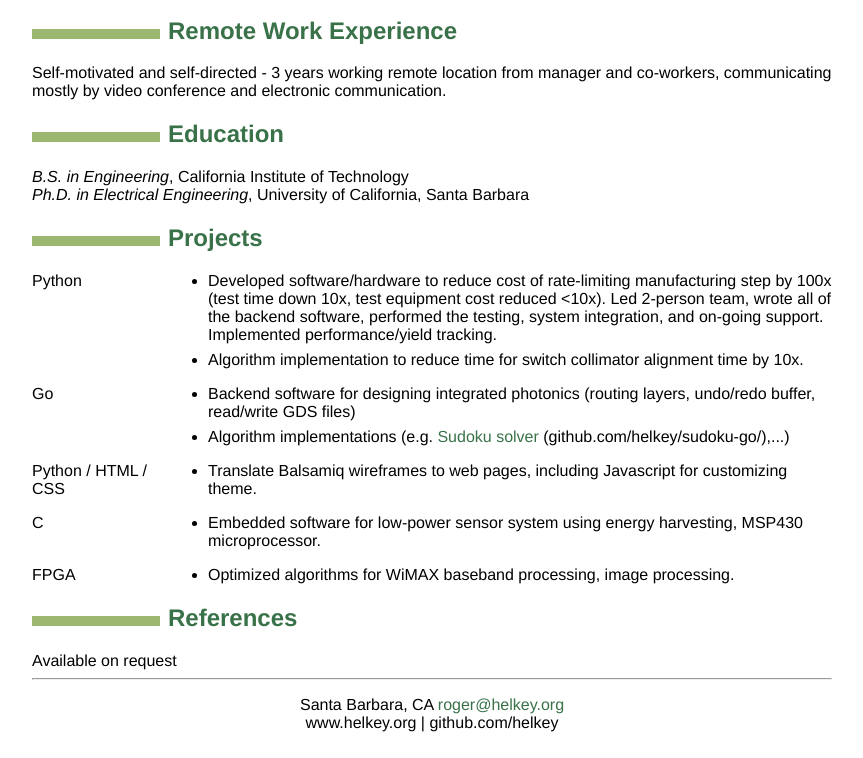
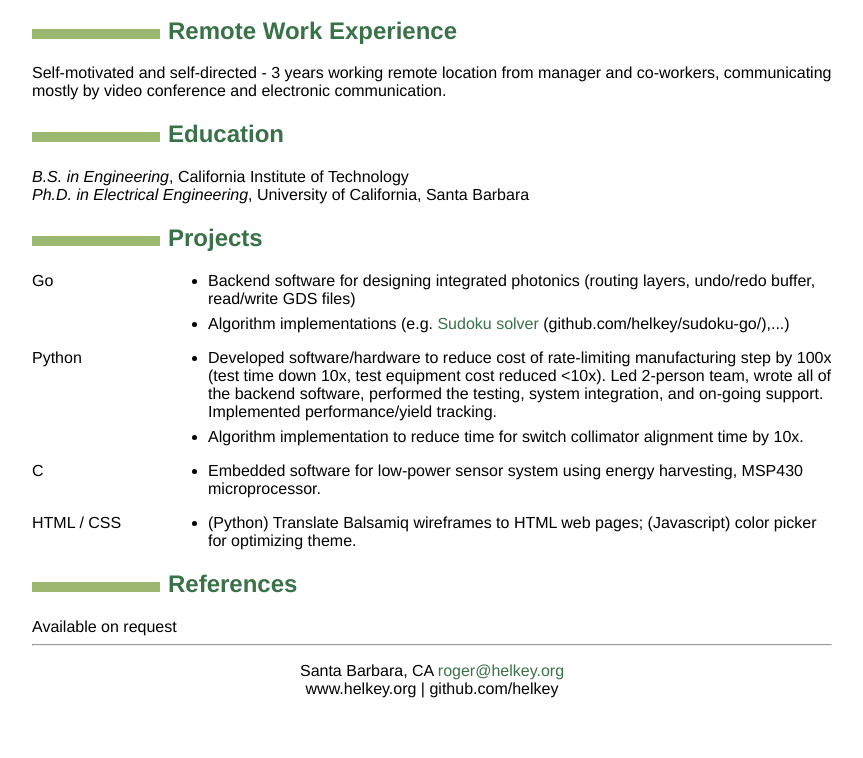
Before and after one commit to helkey/helkey, a plain HTML site: page index.html in a window 1280 px wide. Shown: the part 474-1232 px from the top of the page, without its empty margins (208-1071 px from the left). After the commit the page ends 1198 px from the top, so only its background shows below. Drawn offline with Linux system fonts and the light colour scheme.

Commit message:
update bio

```diff
--- a/index.html
+++ b/index.html
@@ -41,6 +41,13 @@ Interests include Go, distributed systems.</p>
 <i>Ph.D. in Electrical Engineering</i>, University of California, Santa Barbara</p>
 <h2 id="projects">Projects</h2>
 <dl>
+<dt>Go</dt>
+<dd><ul>
+<li><p>Backend software for designing integrated photonics (routing layers, undo/redo buffer, read/write GDS files)<br />
+</p></li>
+<li><p>Algorithm implementations (e.g. <a href="https://github.com/helkey/sudoku-go/">Sudoku solver</a> (github.com/helkey/sudoku-go/),...)</p></li>
+</ul>
+</dd>
 <dt>Python</dt>
 <dd><ul>
 <li><p>Developed software/hardware to reduce cost of rate-limiting manufacturing step by 100x (test time down 10x, test equipment cost reduced &lt;10x). Led 2-person team, wrote all of the backend software, performed the testing, system integration, and on-going support. Implemented performance/yield tracking.<br />
@@ -48,26 +55,14 @@ Interests include Go, distributed systems.</p>
 <li><p>Algorithm implementation to reduce time for switch collimator alignment time by 10x.</p></li>
 </ul>
 </dd>
-<dt>Go</dt>
-<dd><ul>
-<li><p>Backend software for designing integrated photonics (routing layers, undo/redo buffer, read/write GDS files)<br />
-</p></li>
-<li><p>Algorithm implementations (e.g. <a href="https://github.com/helkey/sudoku-go/">Sudoku solver</a> (github.com/helkey/sudoku-go/),...)</p></li>
-</ul>
-</dd>
-<dt>Python / HTML / CSS</dt>
-<dd><ul>
-<li>Translate Balsamiq wireframes to web pages, including Javascript for customizing theme.</li>
-</ul>
-</dd>
 <dt>C</dt>
 <dd><ul>
 <li>Embedded software for low-power sensor system using energy harvesting, MSP430 microprocessor.</li>
 </ul>
 </dd>
-<dt>FPGA</dt>
+<dt>HTML / CSS</dt>
 <dd><ul>
-<li>Optimized algorithms for WiMAX baseband processing, image processing.</li>
+<li>(Python) Translate Balsamiq wireframes to HTML web pages; (Javascript) color picker for optimizing theme.</li>
 </ul>
 </dd>
 </dl>
```
Also changed, not shown: 2 other files.
